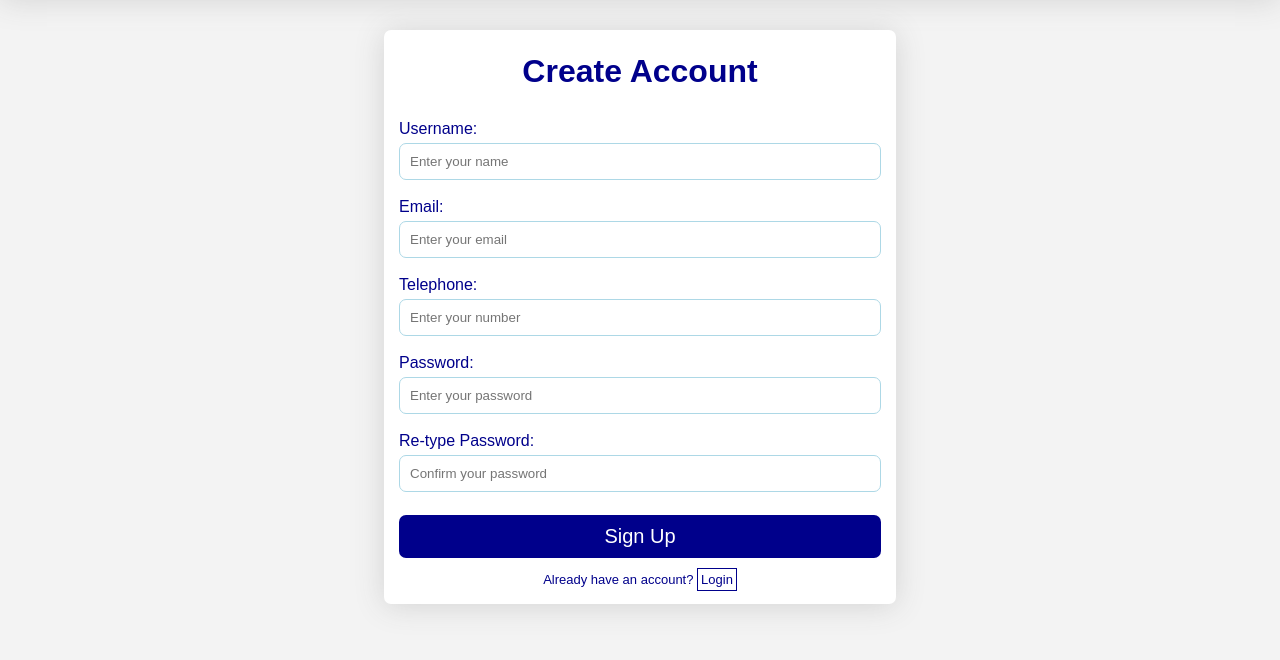
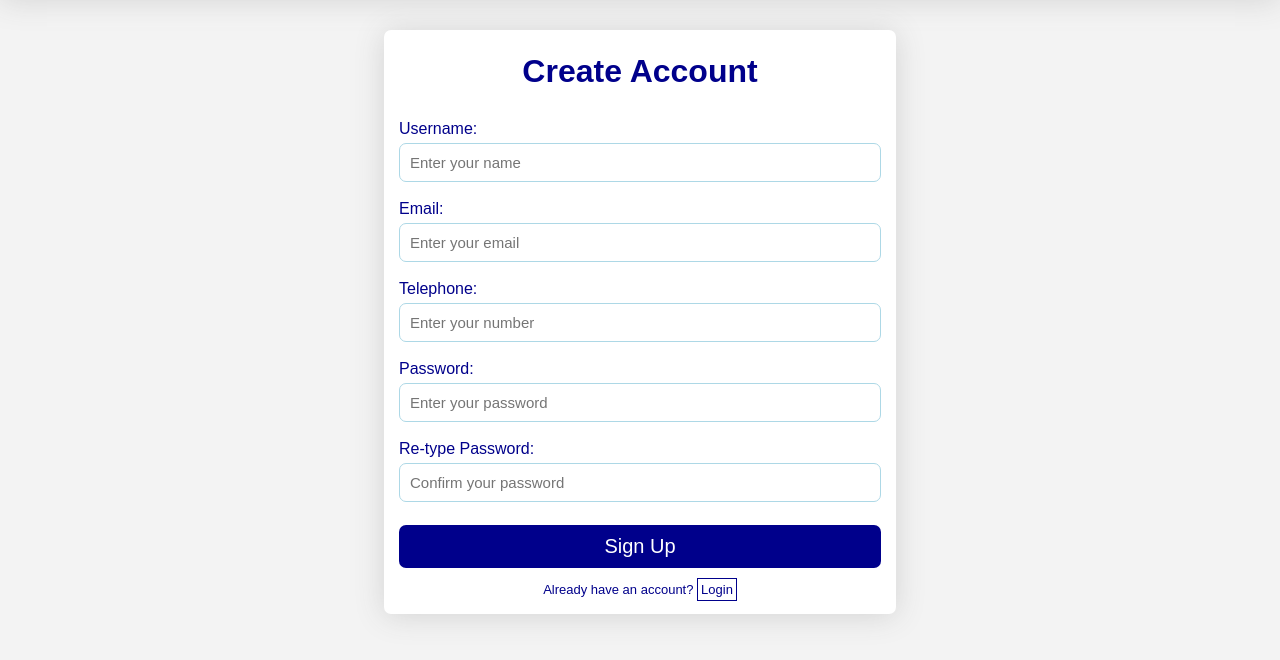
Before and after one commit to ongebo/fast-food-fast, a PHP site: page / in a window 1280 px wide. Shown: the part 104-764 px from the top of the page. Run offline with PHP 8.4, Linux system fonts and the light colour scheme.

Commit message:
[#160311411] Make form fonts readable on all browsers

```diff
--- a/UI/css/forms.css
+++ b/UI/css/forms.css
@@ -53,6 +53,7 @@ input {
   border: 1px solid lightblue;
   border-radius: 7px;
   color: darkblue;
+  font-size: 0.9375em;
 }
 
 input:focus {
```
